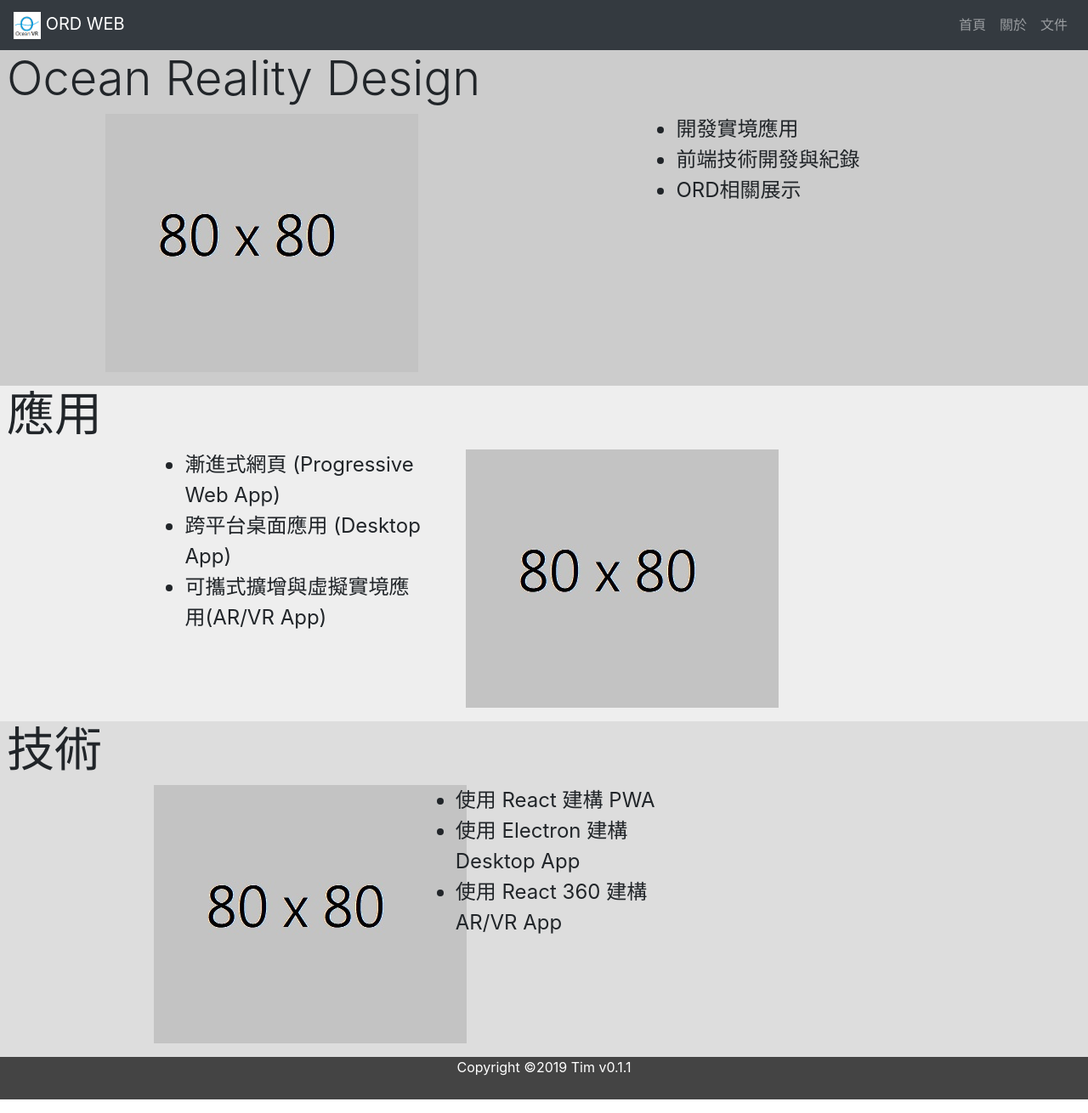
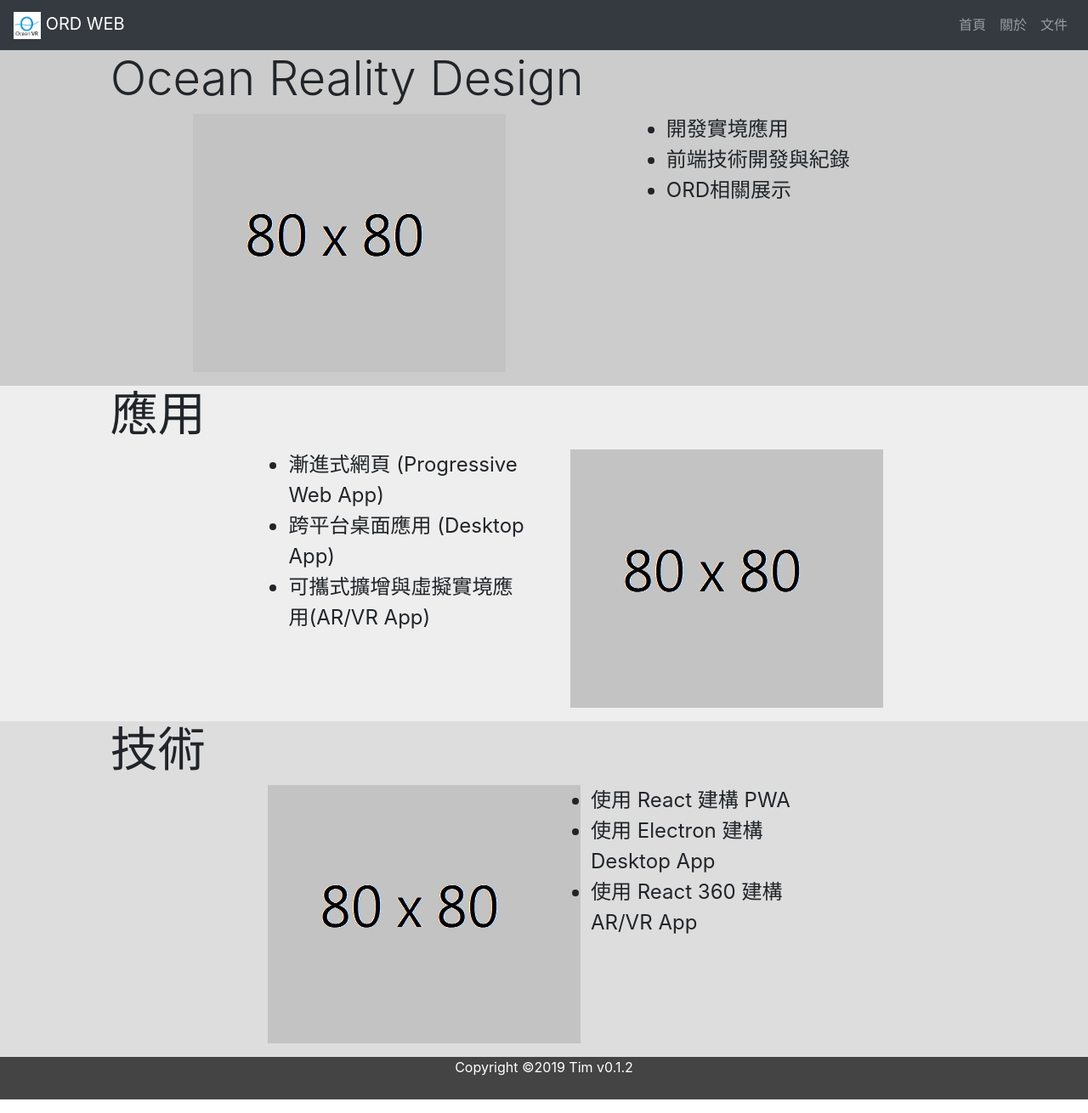
Before and after one commit to mytime23/ord-web, a React (Create React App) app: page / in a window 1280 px wide. Shown: the whole page at 85% size. Built offline with nearby package versions, Linux system fonts and the light colour scheme.

Commit message:
更新 Layout

```diff
--- a/src/components/Home.tsx
+++ b/src/components/Home.tsx
@@ -1,5 +1,5 @@
 import React, { Component } from 'react';
-import { Container, Row, Col } from 'reactstrap';
+import { Row, Col } from 'reactstrap';
 import Layout from './Layout';
 import { PlayProvider } from '../Providers';
 
@@ -8,8 +8,8 @@ class Home extends Component {
         return(
             <PlayProvider>
             <Layout>
-              <Container className="home" fluid>
                 <Row className="topic-1 h-70">
+                  <Col md={{ size: 10, offset: 1 }}>
                     <Row>
                       <Col md={{ size: 12 }}>
                         <h1 className="display-4 ml-2">Ocean Reality Design</h1>
@@ -27,8 +27,10 @@ class Home extends Component {
                         </ul>
                       </Col>
                     </Row>
+                  </Col>
                 </Row>
                 <Row className="topic-2 h-70">
+                  <Col md={{ size: 10, offset: 1 }}>
                     <Row>
                       <Col md={{ size: 12 }}>
                         <h1 className="display-4 ml-2">應用</h1>
@@ -46,8 +48,10 @@ class Home extends Component {
                         </div>
                       </Col>
                     </Row>
+                  </Col>
                 </Row>
                 <Row className="topic-3 h-70">
+                  <Col md={{ size: 10, offset: 1 }}>
                   <Row>
                     <Col md={{ size: 12 }}>
                       <h1 className="display-4 ml-2">技術</h1>
@@ -65,8 +69,8 @@ class Home extends Component {
                       </ul>
                     </Col>
                   </Row>
+                </Col>
               </Row>
-              </Container>
             </Layout>
           </PlayProvider>
         );
--- a/src/components/Layout.tsx
+++ b/src/components/Layout.tsx
@@ -1,5 +1,6 @@
 import React, { Component } from 'react';
 import { Link } from 'react-router-dom';
+import { Container } from 'reactstrap';
 import {
     Collapse,
     Navbar,
@@ -54,11 +55,11 @@ class Layout extends Component<{}, IComponentState> {
             </Nav>
           </Collapse>
         </Navbar>
-            <div className="main">
+            <Container className="home" fluid>
                 {this.props.children}
-            </div>
+            </Container>
             <div>
-              <p className="footer text-center">Copyright ©2019 Tim v0.1.1 </p>
+              <p className="footer text-center">Copyright ©2019 Tim v0.1.2 </p>
             </div>
         </div>
 
```
Lines whose indentation alone changed are shown as unchanged.
